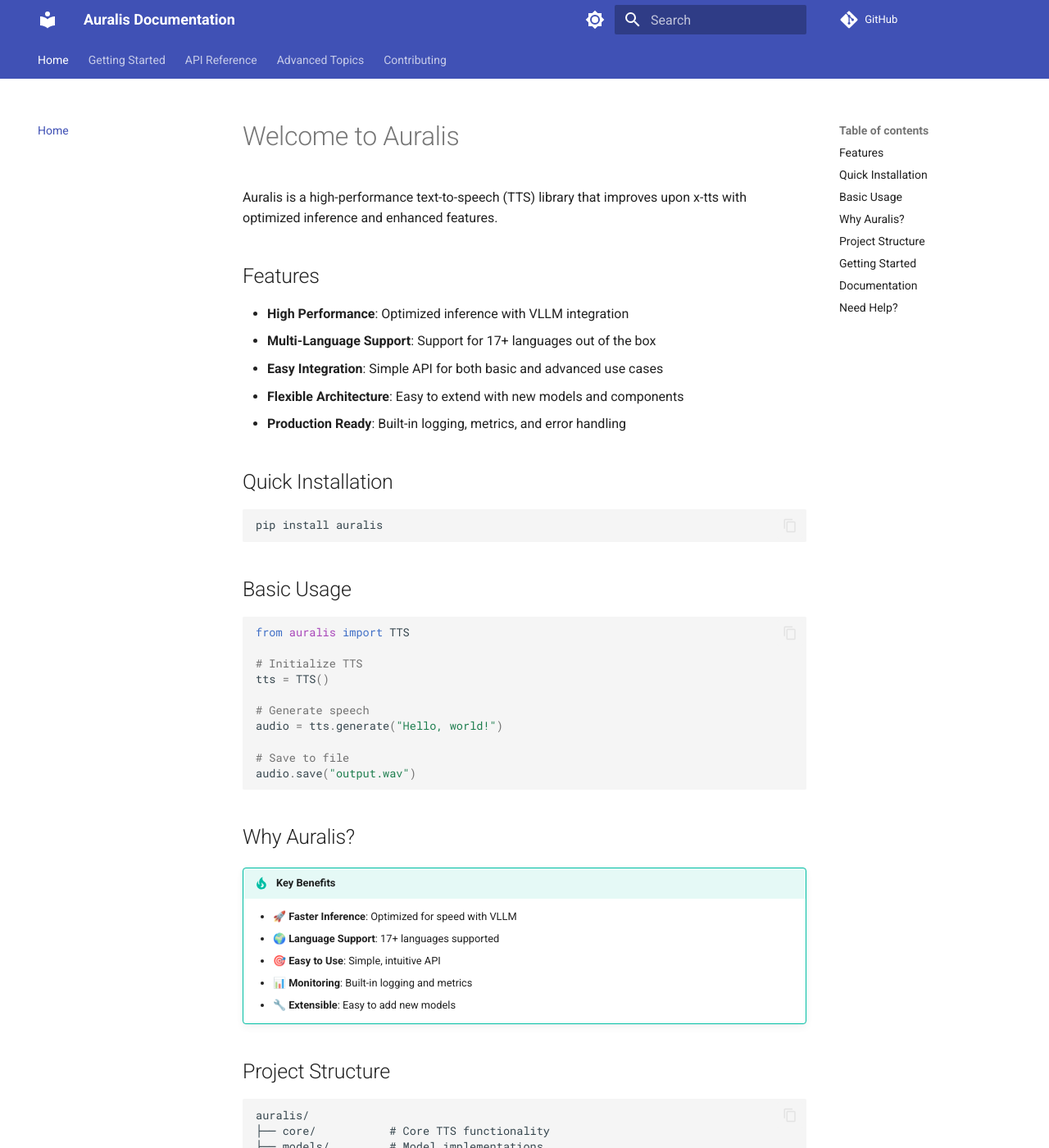
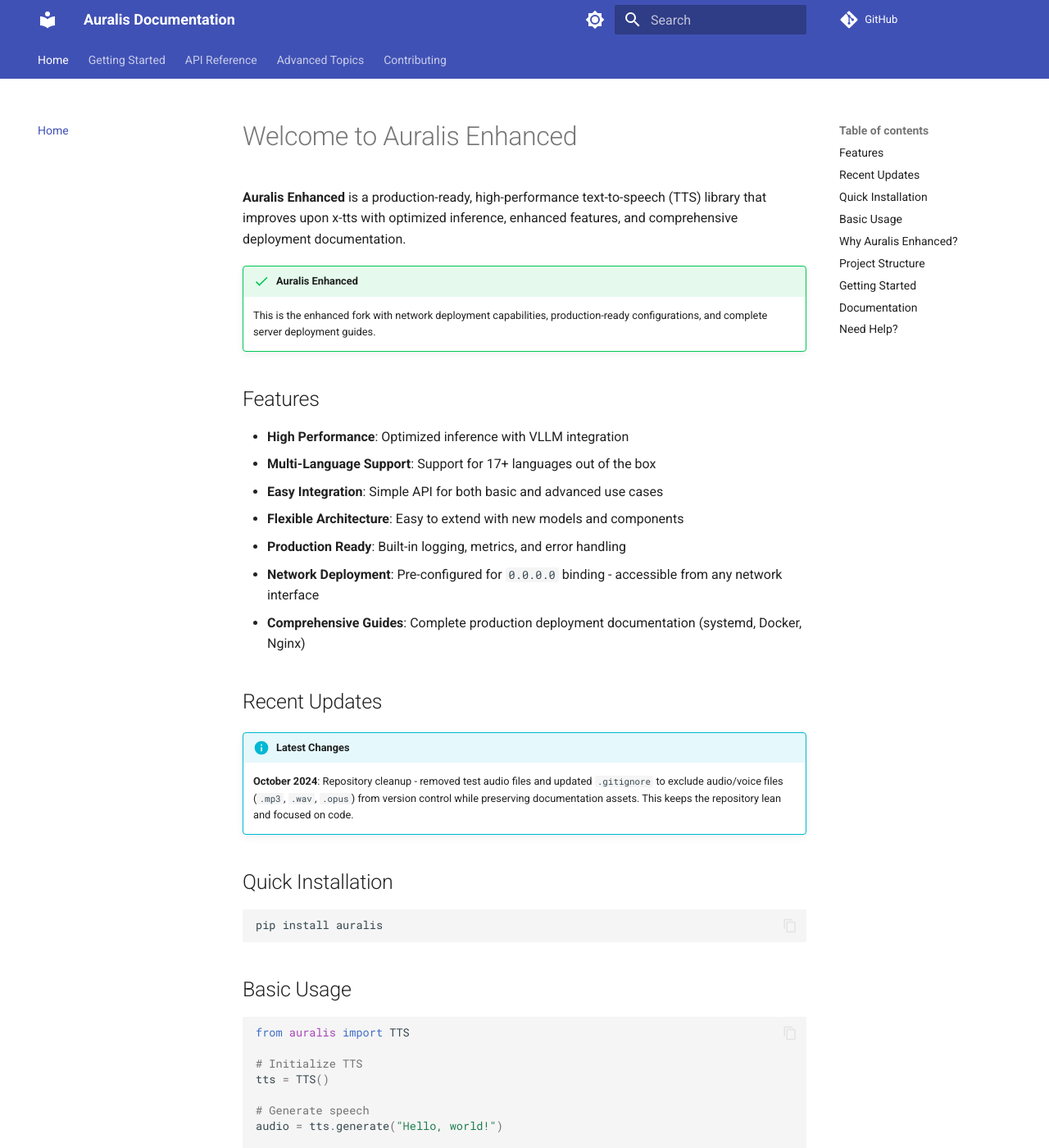
Before and after one commit to groxaxo/Auralis-Enhanced, an MkDocs documentation site: the page built from docs/index.md, in a window 1280 px wide and 1400 px high. Shown: the whole window at 82% size. Built offline with MkDocs 1.6.1 and Material for MkDocs 9.7.7, drawn with Linux system fonts in a browser that asks for light colours; comment, search, counter and statistics services are not loaded; some of the changed text lies outside the part shown.

Commit message:
Add prominent Auralis Enhanced banner and update documentation with recent commits
Co-authored-by: groxaxo <76023196+groxaxo@users.noreply.github.com>

````diff
--- a/docs/index.md
+++ b/docs/index.md
@@ -1,6 +1,9 @@
-# Welcome to Auralis
+# Welcome to Auralis Enhanced
 
-Auralis is a high-performance text-to-speech (TTS) library that improves upon x-tts with optimized inference and enhanced features.
+**Auralis Enhanced** is a production-ready, high-performance text-to-speech (TTS) library that improves upon x-tts with optimized inference, enhanced features, and comprehensive deployment documentation.
+
+!!! success "Auralis Enhanced"
+    This is the enhanced fork with network deployment capabilities, production-ready configurations, and complete server deployment guides.
 
 ## Features
 
@@ -9,6 +12,13 @@ Auralis is a high-performance text-to-speech (TTS) library that improves upon x-
 - **Easy Integration**: Simple API for both basic and advanced use cases
 - **Flexible Architecture**: Easy to extend with new models and components
 - **Production Ready**: Built-in logging, metrics, and error handling
+- **Network Deployment**: Pre-configured for `0.0.0.0` binding - accessible from any network interface
+- **Comprehensive Guides**: Complete production deployment documentation (systemd, Docker, Nginx)
+
+## Recent Updates
+
+!!! info "Latest Changes"
+    **October 2024**: Repository cleanup - removed test audio files and updated `.gitignore` to exclude audio/voice files (`.mp3`, `.wav`, `.opus`) from version control while preserving documentation assets. This keeps the repository lean and focused on code.
 
 ## Quick Installation
 
@@ -31,7 +41,7 @@ audio = tts.generate("Hello, world!")
 audio.save("output.wav")
 ```
 
-## Why Auralis?
+## Why Auralis Enhanced?
 
 !!! tip "Key Benefits"
     - 🚀 **Faster Inference**: Optimized for speed with VLLM
@@ -39,6 +49,8 @@ audio.save("output.wav")
     - 🎯 **Easy to Use**: Simple, intuitive API
     - 📊 **Monitoring**: Built-in logging and metrics
     - 🔧 **Extensible**: Easy to add new models
+    - 🌐 **Network Ready**: Pre-configured for production server deployment
+    - 📚 **Complete Documentation**: Comprehensive deployment and configuration guides
 
 ## Project Structure
 
````
Also changed, not shown: README.md (+27 -0 lines).
